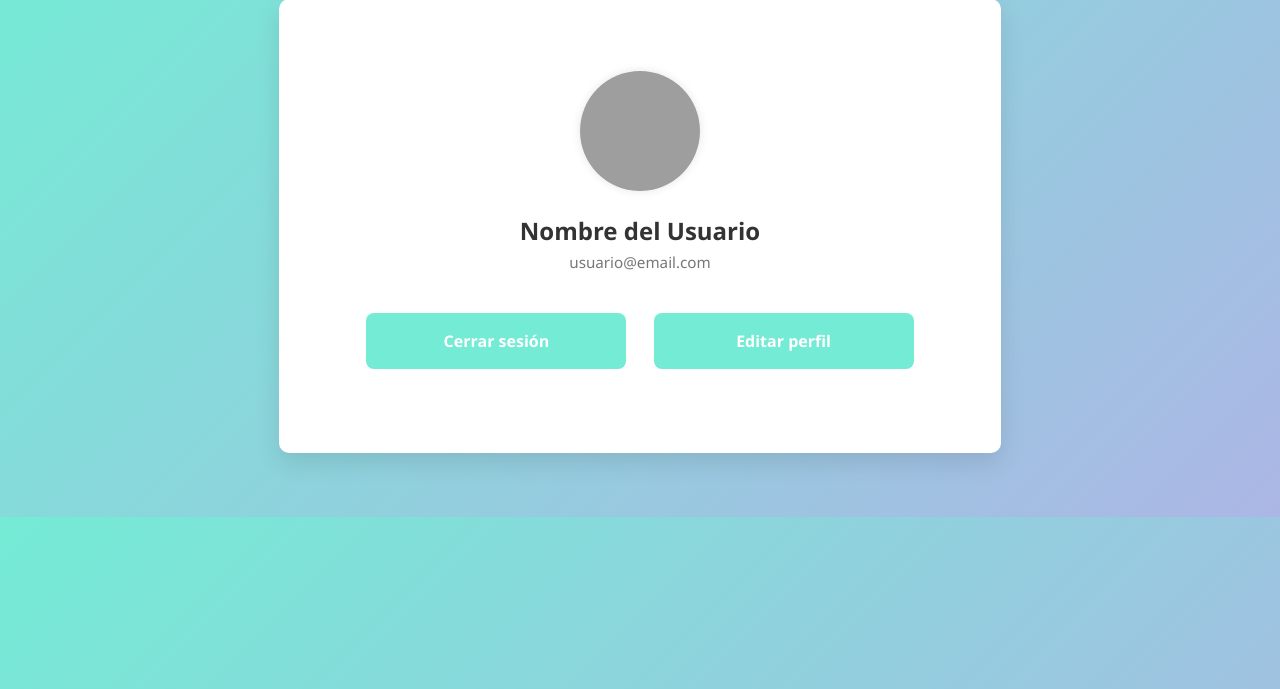
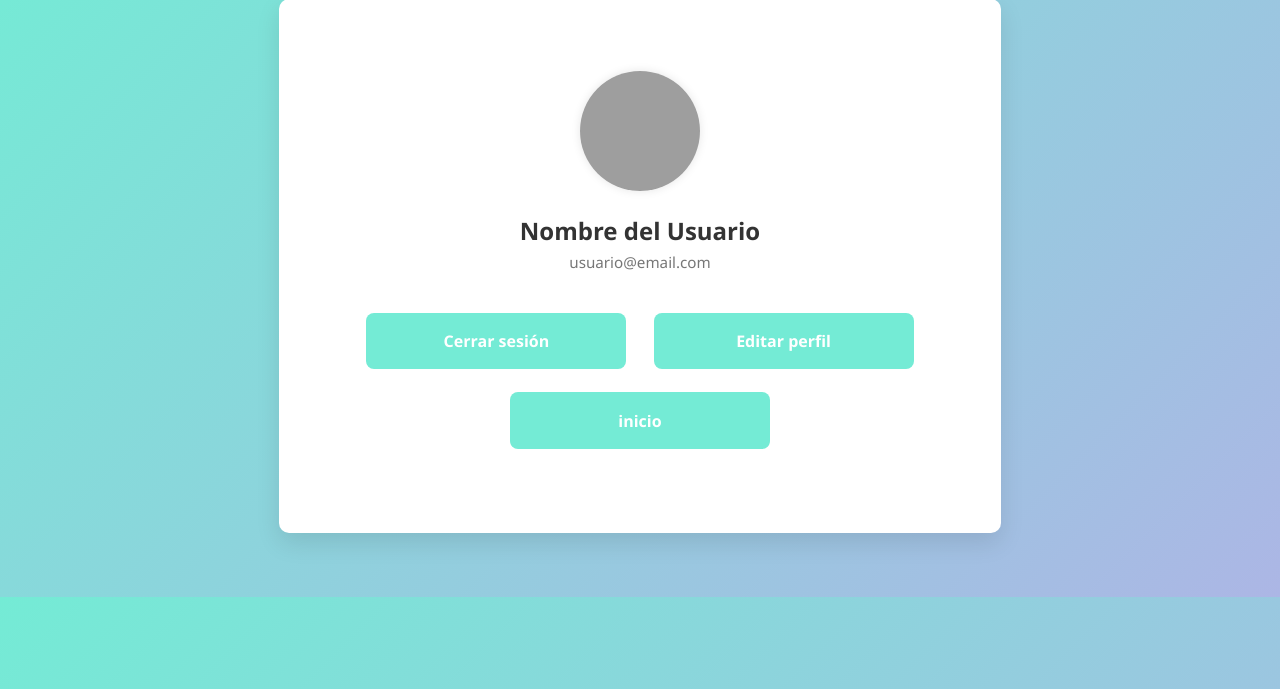
Before and after one commit to Juanjo200701/Sebas_proyect, a PHP site: page /perfil.php in a window 1280 px wide. Shown: the part 65-754 px from the top of the page. Run offline with PHP 8.4, Linux system fonts and the light colour scheme; grey boxes are pictures that could not be loaded.

Commit message:
botones listos

```diff
--- a/edit.perfil.php
+++ b/edit.perfil.php
@@ -28,7 +28,7 @@
     <input type="password" id="confirm-password" name="confirm-password" required>
 
     <button type="submit">Guardar cambios</button>
-        <button onclick="window.location.href='perfil.php'">perfil</button>
+    <button onclick="window.location.href='perfil.php'">perfil</button>
 
   </form>
 </div>
--- a/perfil.php
+++ b/perfil.php
@@ -18,10 +18,9 @@
     <button onclick="cerrarSesion()">Cerrar sesión</button>
     <!-- <button onclick="editarPerfil()">Editar perfil</button> -->
     <button onclick="window.location.href='edit.perfil.php'">Editar perfil</button>
+    <button onclick="window.location.href='inicio.php'">inicio</button>
   </div>
 </div>
 
-
-
 </body>
 </html>
```
